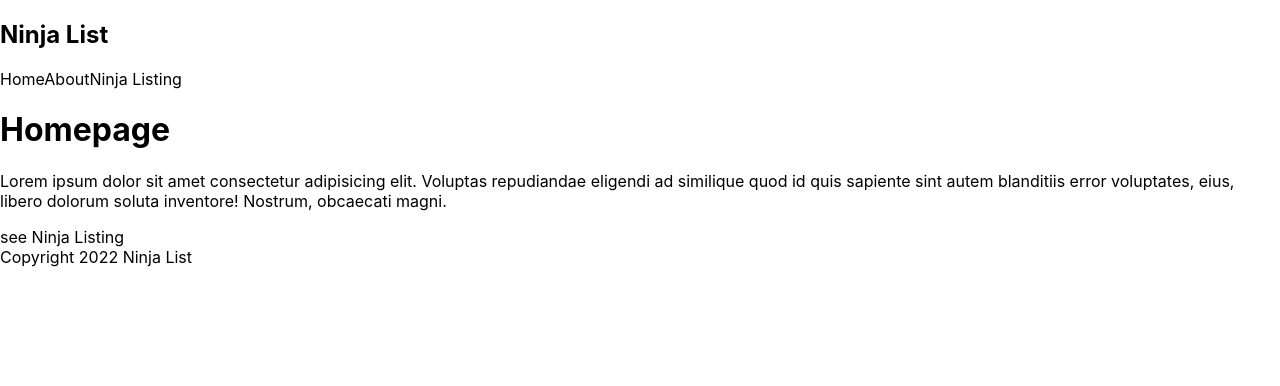
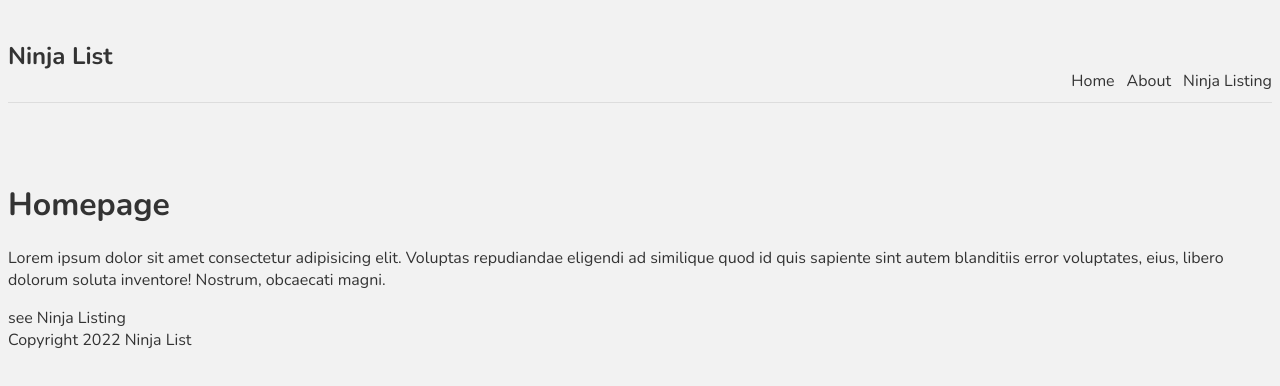
Before and after one commit to adham618/ninija-list, a Next.js app: page / in a window 1280 px wide. Shown: the top 386 px of the page. Built offline with nearby package versions, Linux system fonts and the light colour scheme.

Commit message:
make styles files

```diff
--- a/styles/globals.css
+++ b/styles/globals.css
@@ -1,16 +1,44 @@
-html,
+@import url('https://fonts.googleapis.com/css2?family=Nunito:wght@300;400;600;700&display=swap');
+
 body {
-  padding: 0;
-  margin: 0;
-  font-family: -apple-system, BlinkMacSystemFont, Segoe UI, Roboto, Oxygen,
-    Ubuntu, Cantarell, Fira Sans, Droid Sans, Helvetica Neue, sans-serif;
+  background: #f2f2f2;
+  color: #333;
+  font-family: "Nunito";
 }
-
 a {
-  color: inherit;
+  color: #333;
   text-decoration: none;
 }
-
-* {
-  box-sizing: border-box;
+.content {
+  max-width: 960px;
+  margin: 0 auto;
 }
+nav {
+  margin: 10px auto 80px;
+  padding: 10px 0;
+  display: flex;
+  justify-content: flex-end;
+  align-items: flex-end;
+  border-bottom: 1px solid #ddd;
+}
+nav a {
+  margin-left: 12px;
+}
+nav .logo {
+  margin-right: auto;
+}
+footer {
+  display: block;
+  text-align: center;
+  padding: 30px 0;
+  margin-top: 60px;
+  color: #777;
+  border-top: 1px solid #eaeaea;
+}
+.not-found {
+  text-align: center;
+}
+.not-found a{
+  color: #4979ff;
+  text-decoration: underline;
+}
```
Also changed, not shown: styles/Home.module.css (+17 -2 lines), styles/Ninjas.module.css (added, +10 -0 lines).
